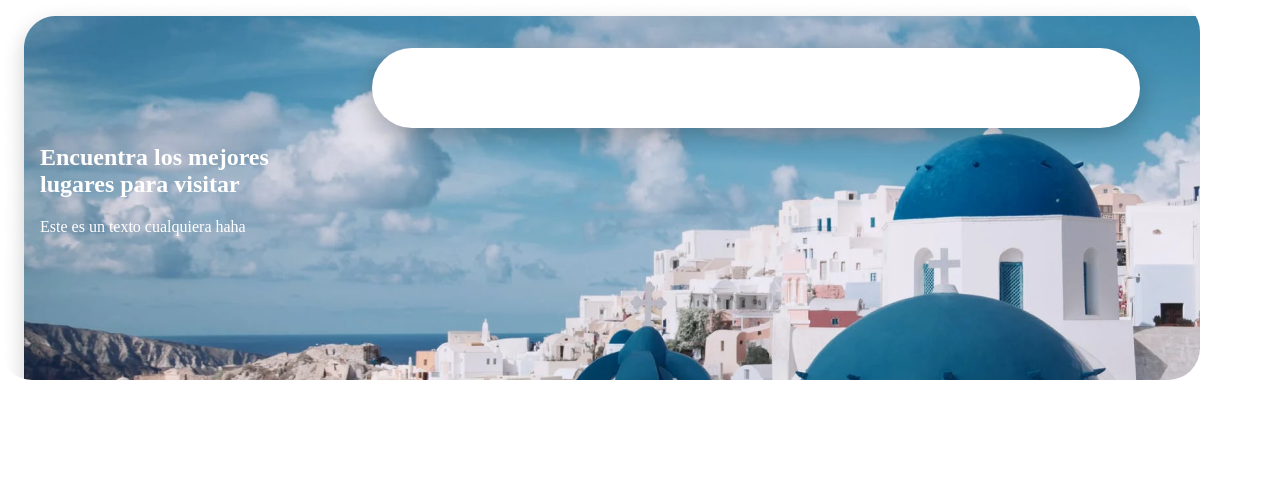
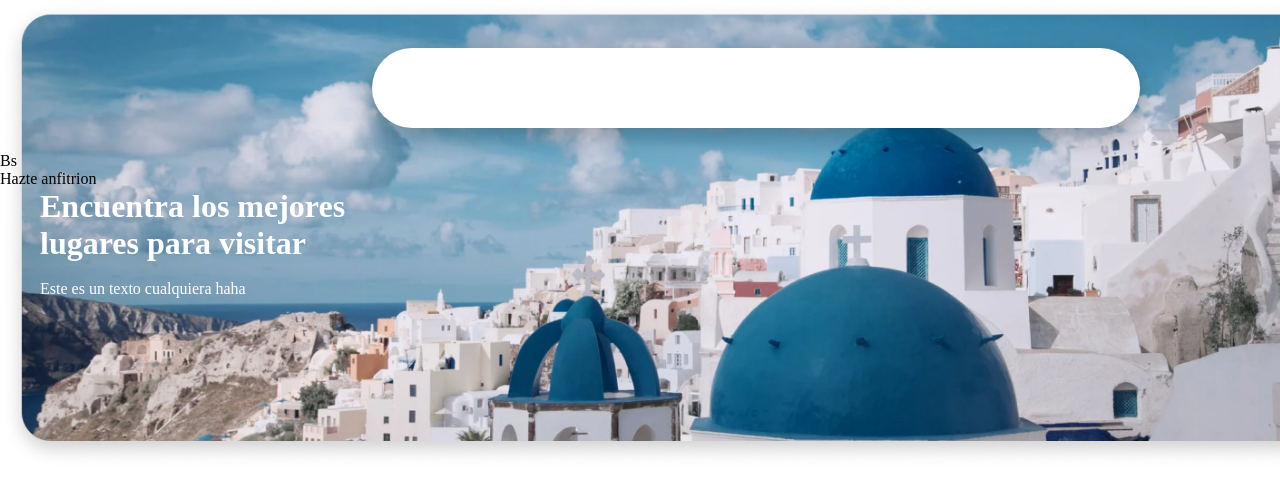
Before and after one commit to carlosbritto32/Booking-System-landing, a React (Create React App) app: page / in a window 1280 px wide. Shown: the top 494 px of the page. Built offline with nearby package versions, Linux system fonts and the light colour scheme.

Commit message:
Developing the Hero of the landing page, Creating components

```diff
--- /dev/null
+++ b/src/components/Header.js
@@ -0,0 +1,16 @@
+import React from "react";
+import { Logo } from "./Logo";
+import { SearchBar } from "./SearchBar";
+import { User } from "./User";
+
+const Header = () => {
+  return (
+    <header>
+      <Logo />
+      <SearchBar />
+      <User />
+    </header>
+  );
+};
+
+export { Header };
--- a/src/components/Hero.js
+++ b/src/components/Hero.js
@@ -1,14 +1,17 @@
 import React from "react";
 import "../style/Hero.css";
-import { SearchBar } from "./SearchBar";
+import { Header } from "./Header";
 
 const Hero = () => {
   return (
-    <div className="hero-image">
-      <SearchBar />
-      <div className="hero-text">
-        <h2>Encuentra los mejores</h2>
-        <h2> lugares para visitar</h2>
+    <div className="hero-container">
+      <Header />
+      <div className="hero--text-container">
+        <h1>
+          Encuentra los mejores <br />
+          lugares para visitar
+        </h1>
+        <br />
         <p>Este es un texto cualquiera haha</p>
       </div>
     </div>
--- /dev/null
+++ b/src/components/Logo.js
@@ -0,0 +1,8 @@
+import React from "react";
+import "../style/Logo.css";
+
+const Logo = () => {
+  return <div className="">Bs</div>;
+};
+
+export { Logo };
--- /dev/null
+++ b/src/components/User.js
@@ -0,0 +1,13 @@
+import React from "react";
+import "../style/User.css";
+
+const User = () => {
+  return (
+    <div className="user--experience-container">
+      <p>Hazte anfitrion</p>
+      <div className="user--logo-container"></div>
+    </div>
+  );
+};
+
+export { User };
--- a/src/App.js
+++ b/src/containers/App.js
@@ -1,9 +1,9 @@
-import { Hero } from "./components/Hero";
+import { Hero } from "../components/Hero";
 
 function App() {
   return (
     <div className="App">
-      <Hero />
+      <Hero></Hero>
     </div>
   );
 }
--- a/src/index.js
+++ b/src/index.js
@@ -1,6 +1,6 @@
 import React from "react";
 import ReactDOM from "react-dom";
-import App from "./App";
+import App from "./containers/App";
 
 ReactDOM.render(
   <React.StrictMode>
--- a/src/style/Hero.css
+++ b/src/style/Hero.css
@@ -4,22 +4,20 @@
   box-sizing: border-box;
 }
 
-.hero-image {
+.hero-container {
+  position: relative;
   display: flex;
-  align-items: center;
-  background-image: url("../assets/hero.png");
-  height: 380px;
-  width: 1200px;
-  left: 24px;
-  top: 24px;
-  border-radius: 32px;
+  flex-direction: column;
+  justify-content: center;
+  width: 100%;
+  height: 470px;
+  background: url(../assets/hero.png);
+  background-size: cover;
 }
 
-.hero-text {
+.hero--text-container {
+  width: 424px;
+  height: 131px;
   margin-left: 40px;
   color: #ffffff;
 }
-
-.hero-text p {
-  margin-top: 20px;
-}
--- /dev/null
+++ b/src/style/User.css
@@ -0,0 +1,11 @@
+* {
+  margin: 0;
+  padding: 0;
+  box-sizing: border-box;
+}
+
+.user--experience-container {
+  position: relative;
+  display: flex;
+  width: 215px;
+}
```
Also changed, not shown: src/style/Logo.css (added).
